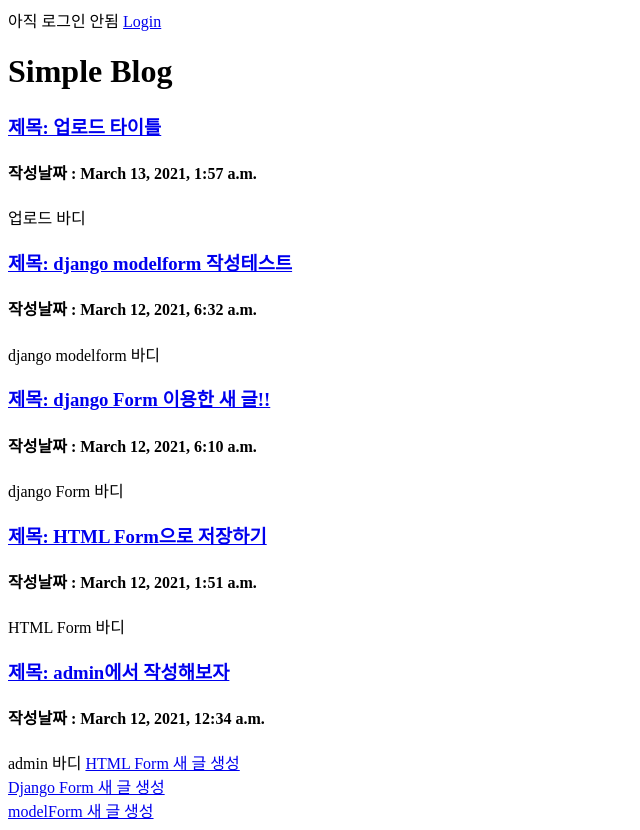
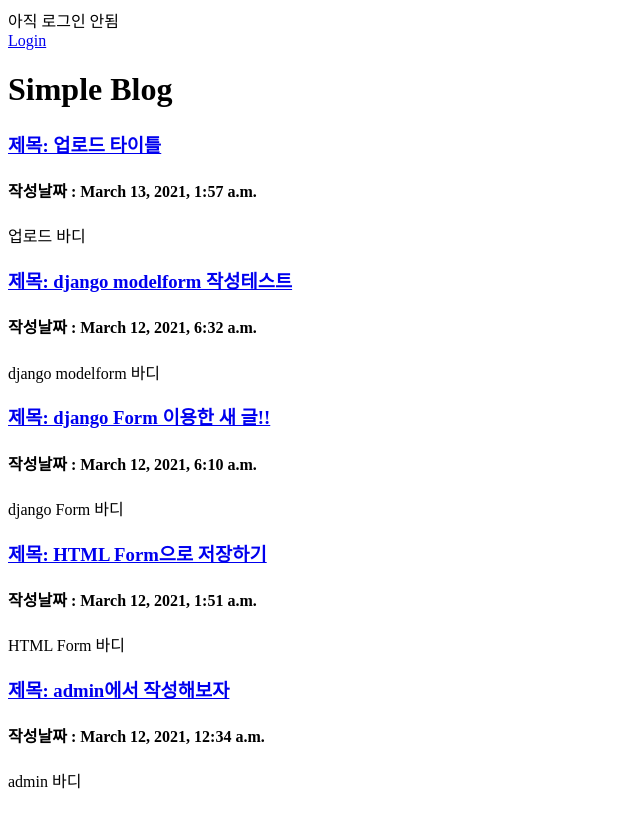
Before and after one commit to LEEJUNB/20210321_DjangoBlog, a Django app: page / in a window 1280 px wide. Shown: the whole page, without its empty margins (0-640 px from the left). After the commit the page ends 789 px from the top, so only its background shows below. Run offline with Django 3.2, Linux system fonts and the light colour scheme; data comes from the database, SQL or seed files in the repository.

Commit message:
로그인 유무따른 메인페이지 화면 차이

```diff
--- a/blogproject/blogapp/templates/index.html
+++ b/blogproject/blogapp/templates/index.html
@@ -1,10 +1,12 @@
 {% if user.is_authenticated %}
-안녕하세요, {{ user.username }}님!!
+안녕하세요, {{ user.username }}님!! <br/>
+<a href="{% url 'logout' %}">Login</a>
+
 {% else %}
-아직 로그인 안됨
+아직 로그인 안됨 <br/>
+<a href="{% url 'login' %}">Login</a>
 {% endif %}
-
-<a href="{% url 'login' %}">Login</a>
+<br/>
 
 <h1> Simple Blog </h1>
 
@@ -19,6 +21,7 @@
 {% endfor %}
 
 <!-- 블로그 새글 작성 -->
-<a href="{% url 'new' %}"> HTML Form 새 글 생성</a><br/>
-<a href="{% url 'djangocreate' %}"> Django Form 새 글 생성</a><br>
+<!-- 로그인시 새글 작성이 보임 -->
+{% if user.is_authenticated %}
 <a href="{% url 'modelformcreate' %}"> modelForm 새 글 생성</a><br>
+{% endif %}
```
